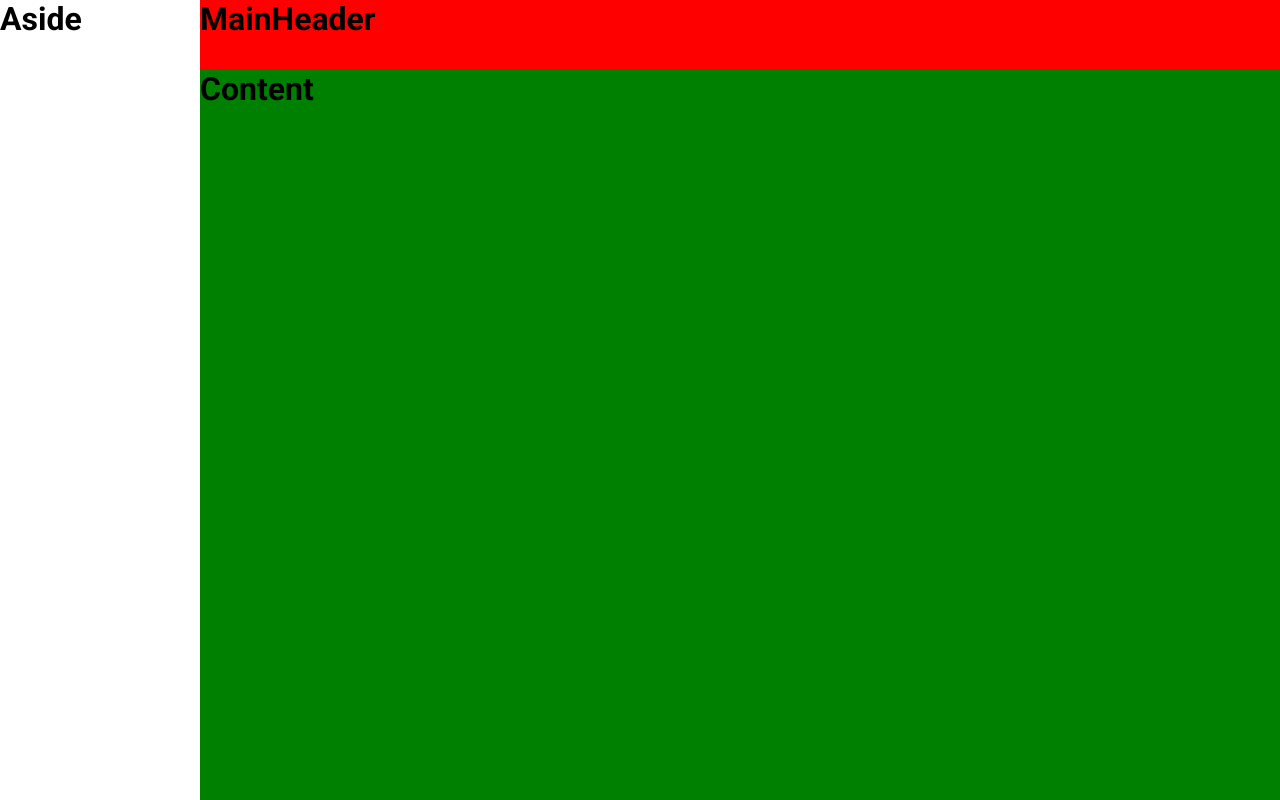
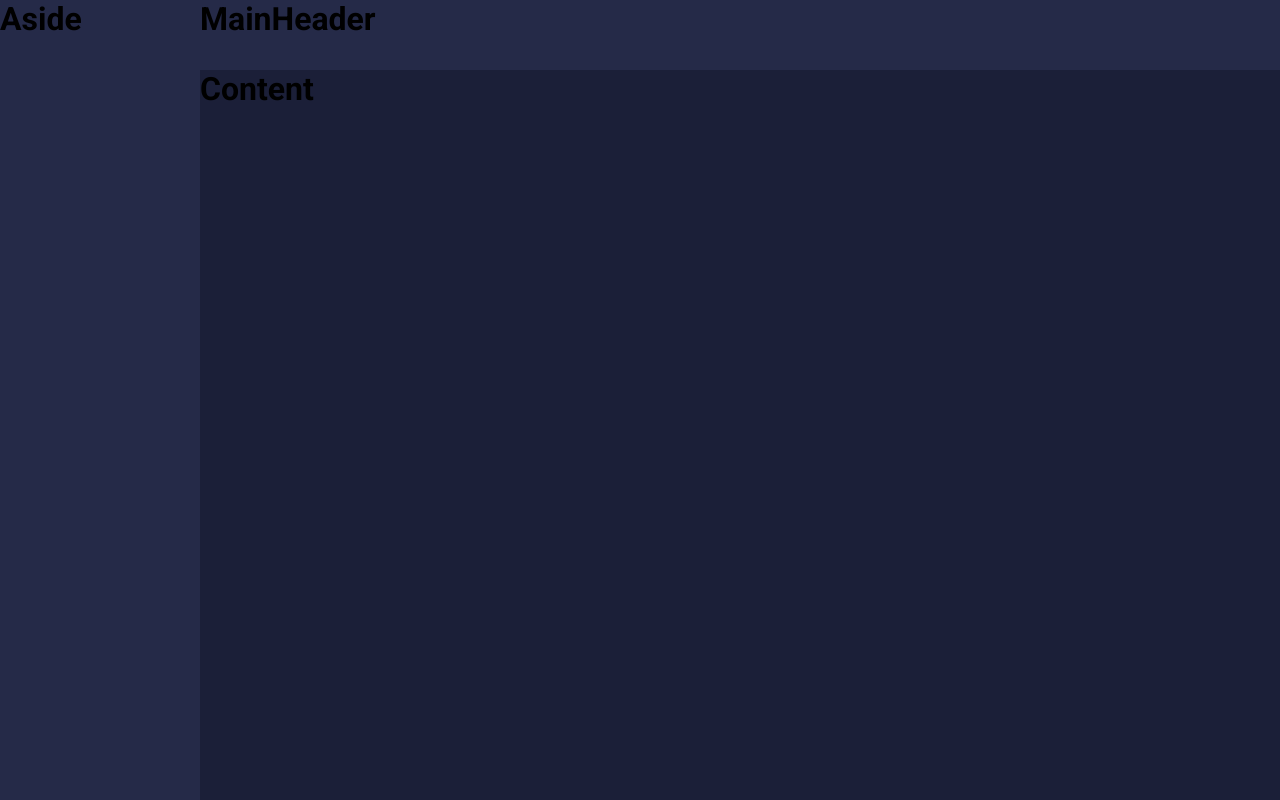
Before and after one commit to alleSilva/minha-carteira, a React (Create React App) app: page / in a window 1280 px wide. Built offline with nearby package versions, Linux system fonts and the light colour scheme.

Commit message:
apply theme provider, fix theme files

```diff
--- a/src/App.tsx
+++ b/src/App.tsx
@@ -1,12 +1,21 @@
 import React from 'react';
 import Dashboard from './pages/Dashboard';
 import GlobalStyles from './styles/GlobalStyles';
+import {ThemeProvider} from 'styled-components';
+import light from './styles/themes/light';
+import dark from './styles/themes/dark';
+
 const App: React.FC = ()=> {
+
+  const toggle = true;
+
   return (
 	<>
-	  <GlobalStyles/>
-	  <Dashboard/>
-    	</>
+    <GlobalStyles/>
+    <ThemeProvider theme={toggle ? dark : light}>
+      <Dashboard/>
+    </ThemeProvider>
+  </>
   );
 }
 
--- a/src/components/Aside/style.ts
+++ b/src/components/Aside/style.ts
@@ -2,5 +2,5 @@
 
 export const Container = styled.div`
 	grid-area: AS;
-	background-color: white;
+	background-color: ${props => props.theme.colors.secundary};
 `;
--- a/src/components/Content/style.ts
+++ b/src/components/Content/style.ts
@@ -2,5 +2,5 @@
 
 export const Container = styled.div`
 	grid-area: CT;
-	background-color: green;
+	background-color: ${props => props.theme.colors.primary} ;
 `;
--- a/src/components/MainHeader/style.ts
+++ b/src/components/MainHeader/style.ts
@@ -2,5 +2,5 @@
 
 export const Container = styled.div`
 	grid-area: MH;
-	background-color: red;
+	background-color: ${props => props.theme.colors.secundary};
 `;
--- a/src/styles/themes/dark.ts
+++ b/src/styles/themes/dark.ts
@@ -1,4 +1,4 @@
-export default {
+const dark = {
 	title: 'dark',
 	colors: {
 		primary: '#1B1F38',
@@ -14,3 +14,5 @@
 		warning: '#E44C4E',
 	}
 }
+
+export default dark;
--- a/src/styles/themes/light.ts
+++ b/src/styles/themes/light.ts
@@ -1,4 +1,4 @@
-export default {
+const light = {
 	title: 'light',
 	colors: {
 		primary: '#DCDCDC',
@@ -14,3 +14,5 @@
 		warning: '#FF6961',
 	}
 }
+
+export default light;
```
Also changed, not shown: 1 other file (tests, documents, lock files or other folders).
